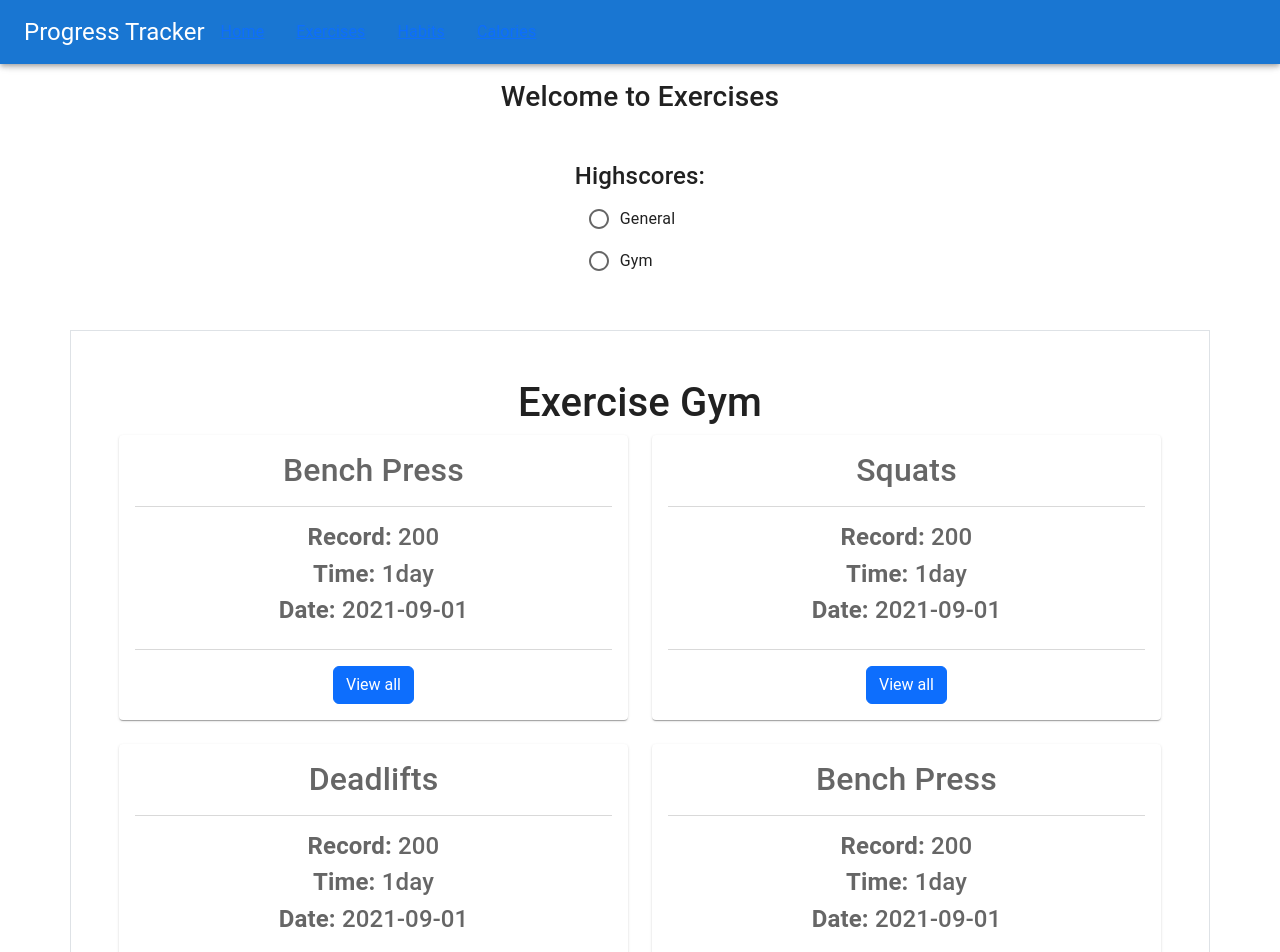
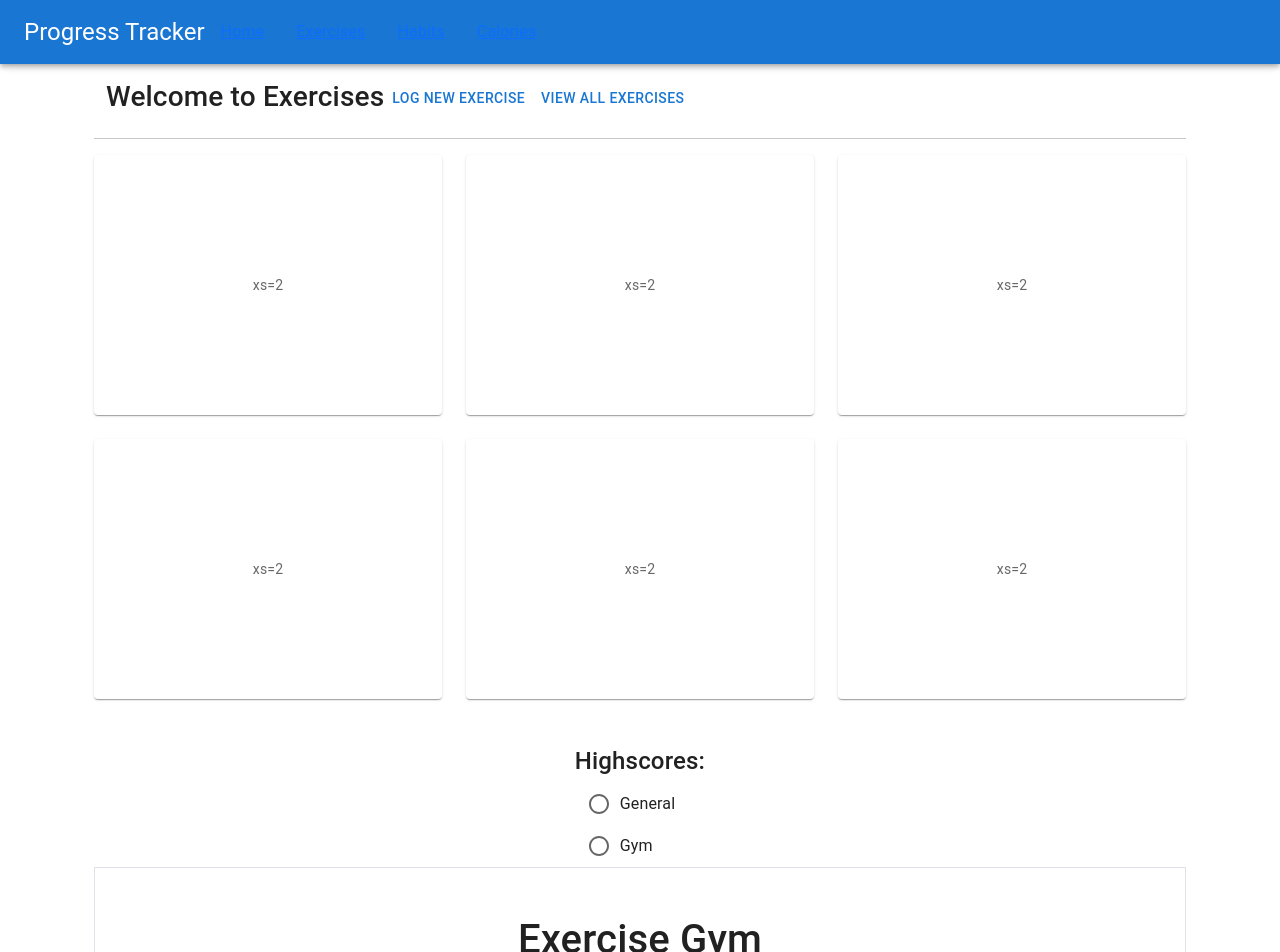
Before and after one commit to Callum3574/GymTracker, a React (Create React App) app: page /exercise_home in a window 1280 px wide. Shown: the top 952 px of the page. Built offline with nearby package versions, Linux system fonts and the light colour scheme.

Commit message:
inputs added

```diff
--- a/package.json
+++ b/package.json
@@ -3,15 +3,18 @@
   "version": "0.1.0",
   "private": true,
   "dependencies": {
+    "@date-io/jalaali": "^2.16.1",
     "@emotion/react": "^11.10.5",
     "@emotion/styled": "^11.10.5",
     "@mui/icons-material": "^5.11.0",
     "@mui/material": "^5.11.7",
     "@mui/styled-engine-sc": "^5.11.0",
+    "@mui/x-date-pickers": "^5.0.17",
     "@testing-library/jest-dom": "^5.16.5",
     "@testing-library/react": "^13.4.0",
     "@testing-library/user-event": "^13.5.0",
     "bootstrap": "^5.2.3",
+    "moment-jalaali": "^0.9.6",
     "react": "^18.2.0",
     "react-bootstrap": "^2.7.0",
     "react-dom": "^18.2.0",
--- a/src/App.js
+++ b/src/App.js
@@ -7,7 +7,7 @@ import ExerciseHome from "./components/Exercise/ExerciseHome.jsx";
 
 function App() {
   return (
-    <div className="App">
+    <div className="App container">
       <Navbar />
       <Routes>
         <Route path="/home" element={<Home />} />
--- a/src/components/Exercise/ExerciseHome.jsx
+++ b/src/components/Exercise/ExerciseHome.jsx
@@ -1,52 +1,45 @@
 import React from "react";
-import ExerciseGeneral from "./ExerciseGeneral;.jsx";
-import ExerciseGym from "./ExerciseGym.jsx";
+import HighScores from "./Highscores.jsx";
+import RecentExercises from "./Recent.jsx";
+import Stack from "@mui/material/Stack";
+import Button from "@mui/material/Button";
+import InputNewExercise from "./InputNewExercise.jsx";
 import { useEffect, useState } from "react";
-import Radio from "@mui/material/Radio";
-import RadioGroup from "@mui/material/RadioGroup";
-import FormControlLabel from "@mui/material/FormControlLabel";
-import FormControl from "@mui/material/FormControl";
+
 function ExerciseHome() {
-  const [highscoreChoice, setHighscoreChoice] = useState(null);
+  const [show, setShow] = useState(false);
 
-  const handleHighscoreChoice = (event) => {
-    setHighscoreChoice(event.target.value);
-    console.log(highscoreChoice);
-  };
+  const handleClose = () => setShow(false);
+  const handleShow = () => setShow(true);
 
   return (
     <div>
       <div className="container">
         <div className="mt-3">
-          <h3>Welcome to Exercises</h3>
-        </div>
-        <div className="d-flex flex-column align-items-center mt-5 mb-5">
+          <div className="container d-flex justify-content-start">
+            <div>
+              <h3>Welcome to Exercises</h3>
+            </div>
+            <div style={{ marginBottom: "20px" }}>
+              {show && (
+                <InputNewExercise handleClose={handleClose} show={show} />
+              )}
+            </div>
+            <div>
+              <Button onClick={handleShow} varient="text">
+                Log new exercise
+              </Button>
+              <Button varient="text">View all exercises</Button>
+            </div>
+          </div>
+          <hr />
           <div>
-            <h4>Highscores:</h4>
-          </div>
-          <div>
-            <FormControl>
-              <RadioGroup
-                aria-labelledby="demo-radio-buttons-group-label"
-                defaultValue="female"
-                name="radio-buttons-group"
-                onChange={handleHighscoreChoice}
-              >
-                <FormControlLabel
-                  value="General"
-                  control={<Radio />}
-                  label="General"
-                  onChange={handleHighscoreChoice}
-                />
-                <FormControlLabel value="Gym" control={<Radio />} label="Gym" />
-              </RadioGroup>
-            </FormControl>
+            <RecentExercises />
           </div>
         </div>
+        <HighScores />
       </div>
-      <div>
-        {highscoreChoice === "General" ? <ExerciseGeneral /> : <ExerciseGym />}
-      </div>
+      <hr />
     </div>
   );
 }
--- /dev/null
+++ b/src/components/Exercise/Highscores.jsx
@@ -0,0 +1,49 @@
+import Radio from "@mui/material/Radio";
+import RadioGroup from "@mui/material/RadioGroup";
+import FormControlLabel from "@mui/material/FormControlLabel";
+import FormControl from "@mui/material/FormControl";
+import ExerciseGeneral from "./ExerciseGeneral;.jsx";
+import ExerciseGym from "./ExerciseGym.jsx";
+import { useEffect, useState } from "react";
+const HighScores = () => {
+  const [highscoreChoice, setHighscoreChoice] = useState(null);
+
+  const handleHighscoreChoice = (event) => {
+    setHighscoreChoice(event.target.value);
+    console.log(highscoreChoice);
+  };
+  return (
+    <div className="d-flex flex-column align-items-center mt-5 mb-5">
+      <div>
+        <h4>Highscores:</h4>
+      </div>
+      <div>
+        <FormControl>
+          <RadioGroup
+            aria-labelledby="demo-radio-buttons-group-label"
+            defaultValue="female"
+            name="radio-buttons-group"
+            onChange={handleHighscoreChoice}
+          >
+            <FormControlLabel
+              value="General"
+              control={<Radio />}
+              label="General"
+              onChange={handleHighscoreChoice}
+            />
+            <FormControlLabel value="Gym" control={<Radio />} label="Gym" />
+          </RadioGroup>
+        </FormControl>
+        <div>
+          {highscoreChoice === "General" ? (
+            <ExerciseGeneral />
+          ) : (
+            <ExerciseGym />
+          )}
+        </div>
+      </div>
+    </div>
+  );
+};
+
+export default HighScores;
--- /dev/null
+++ b/src/components/Exercise/InputNewExercise.jsx
@@ -0,0 +1,122 @@
+import React, { useState } from "react";
+import Button from "react-bootstrap/Button";
+import Form from "react-bootstrap/Form";
+import Modal from "react-bootstrap/Modal";
+import Dropdown from "react-bootstrap/Dropdown";
+
+function InputNewExercise({ handleClose, show }) {
+  const [inputtedExercise, setInputtedExercise] = useState({
+    type: "",
+    date: "",
+    distance: "",
+    steps: "",
+    calories: "",
+    time: "",
+  });
+
+  const handleInput = (e) => {
+    setInputtedExercise({
+      ...inputtedExercise,
+      [e.target.name]: e.target.value,
+    });
+    console.log(inputtedExercise);
+  };
+
+  const handleSubmit = async () => {
+    const response = await fetch("http://localhost:3000/post_exercise", {
+      method: "POST",
+      headers: {
+        "Content-Type": "application/json",
+      },
+      body: JSON.stringify(inputtedExercise),
+    });
+    const data = await response.json();
+    console.log(data);
+  };
+
+  return (
+    <div className="container">
+      <Modal style={{ marginTop: "5rem" }} show={show} onHide={handleClose}>
+        <Modal.Header closeButton>
+          <Modal.Title>Input new exercise</Modal.Title>
+        </Modal.Header>
+        <Modal.Body>
+          <div className="d-flex justify-content-center">
+            <div className="px-2">
+              <Dropdown onChange={handleInput} name="type">
+                <Dropdown.Toggle
+                  name="type"
+                  variant="success"
+                  id="dropdown-basic"
+                >
+                  Select type
+                </Dropdown.Toggle>
+
+                <Dropdown.Menu name="type">
+                  <Dropdown.Item href="#/action-1">Run</Dropdown.Item>
+                  <Dropdown.Item href="#/action-2">Walk</Dropdown.Item>
+                </Dropdown.Menu>
+              </Dropdown>
+            </div>
+          </div>
+          <hr />
+          <Form>
+            <Form.Group className="mb-3" controlId="exampleForm.ControlInput1">
+              <Form.Label>Date</Form.Label>
+              <Form.Control
+                type="date"
+                autoFocus
+                name="date"
+                onChange={handleInput}
+              />
+              <Form.Label>Distance</Form.Label>
+              <Form.Control
+                type="number"
+                placeholder="distance"
+                autoFocus
+                name="distance"
+                onChange={handleInput}
+              />
+              <Form.Label>Steps</Form.Label>
+              <Form.Control
+                type="number"
+                placeholder="amount-of-steps"
+                autoFocus
+                name="steps"
+                onChange={handleInput}
+              />
+              <Form.Label>Calories</Form.Label>
+              <Form.Control
+                type="number"
+                placeholder="calories"
+                autoFocus
+                name="calories"
+                onChange={handleInput}
+              />
+              <Form.Label>Time</Form.Label>
+              <Form.Control
+                type="time"
+                placeholder="time"
+                autoFocus
+                name="time"
+                onChange={handleInput}
+              />
+              <Form.Label>Image</Form.Label>
+              <Form.Control type="file" autoFocus />
+            </Form.Group>
+          </Form>
+        </Modal.Body>
+        <Modal.Footer>
+          <Button variant="secondary" onClick={handleClose}>
+            Close
+          </Button>
+          <Button onClick={handleSubmit} variant="primary">
+            Submit
+          </Button>
+        </Modal.Footer>
+      </Modal>
+    </div>
+  );
+}
+
+export default InputNewExercise;
--- /dev/null
+++ b/src/components/Exercise/Recent.jsx
@@ -0,0 +1,31 @@
+import * as React from "react";
+import { experimentalStyled as styled } from "@mui/material/styles";
+import Box from "@mui/material/Box";
+import Paper from "@mui/material/Paper";
+import Grid from "@mui/material/Unstable_Grid2";
+
+const Item = styled(Paper)(({ theme }) => ({
+  backgroundColor: theme.palette.mode === "dark" ? "#1A2027" : "#fff",
+  ...theme.typography.body2,
+  padding: theme.spacing(15),
+  textAlign: "center",
+  color: theme.palette.text.secondary,
+}));
+
+export default function RecentExercises() {
+  return (
+    <Box sx={{ flexGrow: 1 }}>
+      <Grid
+        container
+        spacing={{ xs: 2, md: 3 }}
+        columns={{ xs: 4, sm: 8, md: 12 }}
+      >
+        {Array.from(Array(6)).map((_, index) => (
+          <Grid xs={2} sm={4} md={4} key={index}>
+            <Item>xs=2</Item>
+          </Grid>
+        ))}
+      </Grid>
+    </Box>
+  );
+}
--- a/src/components/Home/Home.jsx
+++ b/src/components/Home/Home.jsx
@@ -2,10 +2,10 @@ import React from "react";
 
 function Home() {
   return (
-    <div>
-      <h1>Welcome to GYM Tracker</h1>
-
-      <div></div>
+    <div className="container">
+      <div className="container">
+        <h1>Welcome to GYM Tracker</h1>
+      </div>
     </div>
   );
 }
```
Also changed, not shown: src/components/Exercise/Inputs.jsx (deleted, +0 -7 lines), src/components/Input/NewInput.jsx (added, +20 -0 lines), 2 other files (tests, documents, lock files or other folders).
